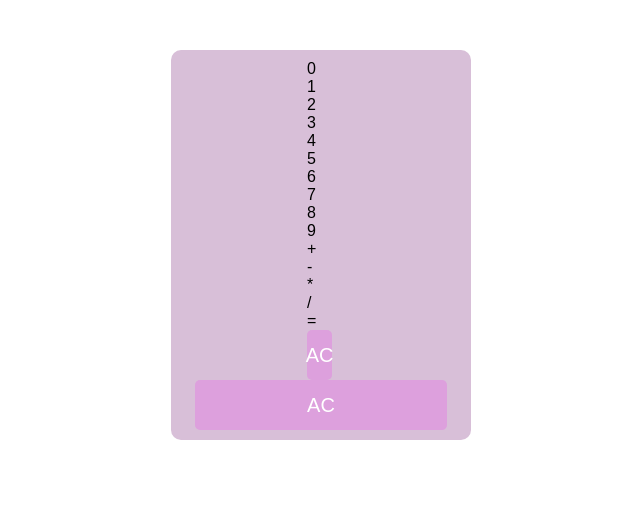
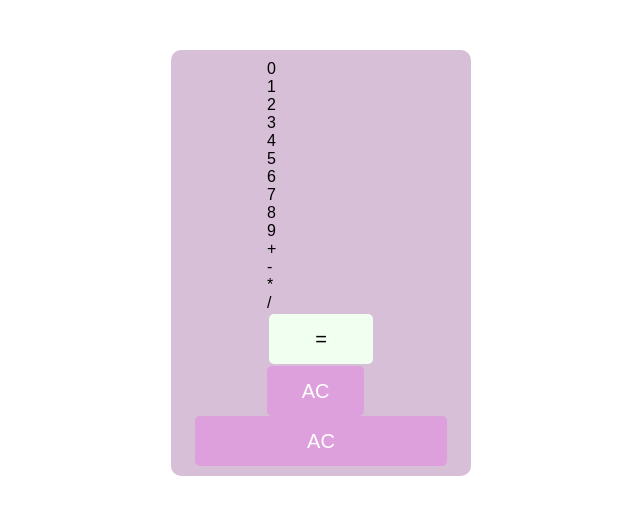
Before and after one commit to melanienolan/react-calculator, a React (Create React App) app: page / in a window 1280 px wide. Shown: the top 514 px of the page, without its empty margins (319-959 px from the left). Built offline with nearby package versions, Linux system fonts and the light colour scheme.

Commit message:
added styles for equals button

```diff
--- a/src/Components/Equals.js
+++ b/src/Components/Equals.js
@@ -1,8 +1,19 @@
 import React from 'react';
 
 const Equals = props => {
+  const equalsStyles = {
+    width: '104px',
+    height: '50px',
+    display: 'flex',
+    justifyContent: 'center',
+    alignItems: 'center',
+    borderRadius: '5px',
+    margin: '2px',
+    backgroundColor: 'honeydew',
+    fontSize: '20px'
+  };
   return (
-    <div className="Equals" onClick={() => props.onEqualsClick()}>
+    <div style={equalsStyles} onClick={() => props.onEqualsClick()}>
       =
     </div>
   );
```
